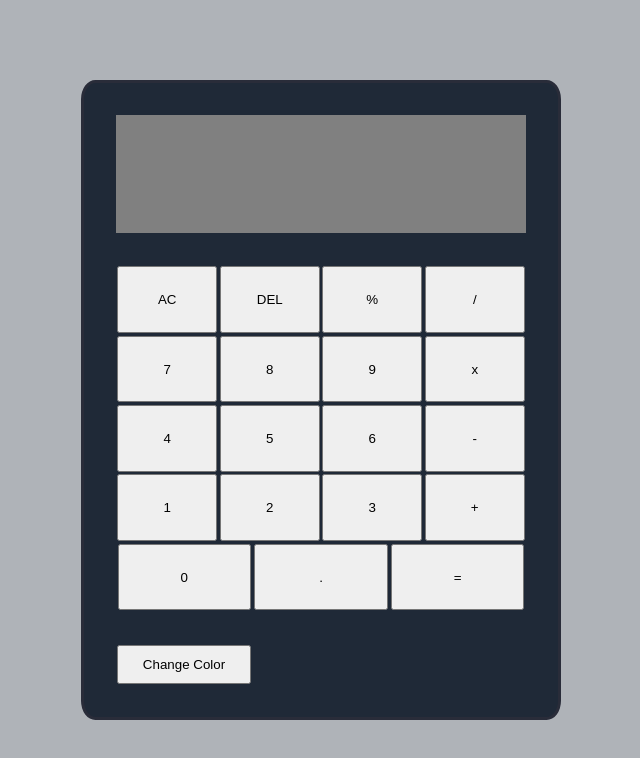
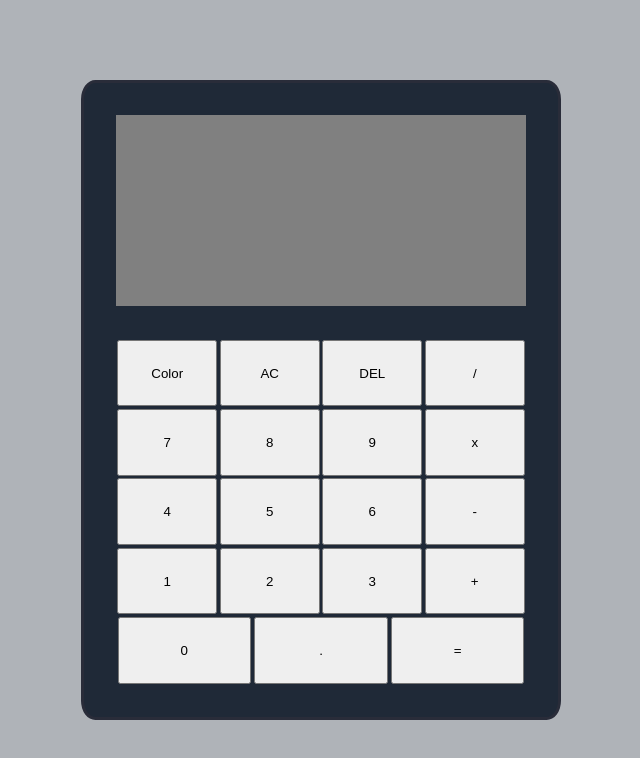
Before and after one commit to dean-ferreira/module-316, a plain HTML site: page index.html in a window 1280 px wide. Shown: the whole page, without its empty margins (319-959 px from the left). Drawn offline with Linux system fonts and the light colour scheme.

Commit message:
Add Color button

```diff
--- a/index.html
+++ b/index.html
@@ -1,5 +1,6 @@
 <!DOCTYPE html>
 <html lang="en">
+
 <head>
     <meta charset="UTF-8" />
     <meta name="viewport" content="width=device-width, initial-scale=1.0" />
@@ -15,10 +16,9 @@
             <div data-curr-op class="current-op"></div>
         </div>
         <div class="buttons">
-                <div class="row">
+            <div id="first-row" class="row">
                 <button data-ac>AC</button>
                 <button data-del>DEL</button>
-                    <button data-operation>%</button>
                 <button data-operation>/</button>
             </div>
             <div class="row">
@@ -47,4 +47,5 @@
         </div>
     </div>
 </body>
+
 </html>
--- a/src/Calculator.js
+++ b/src/Calculator.js
@@ -53,9 +53,6 @@ export class Calculator {
                 break;
             case '/':
                 result = prev / current;
-                break;
-            case '%':
-                result = current / 100;
                 break;
             default:
                 return;
--- a/src/index.js
+++ b/src/index.js
@@ -1,7 +1,7 @@
 import { Calculator } from './Calculator.js';
 
 // Constants and Variables
-const calcBody = document.getElementById('calculator');
+const firstRow = document.getElementById('first-row');
 const numButtons = document.querySelectorAll('[data-num');
 const operationButtons = document.querySelectorAll('[data-operation]');
 const equalsButton = document.querySelector('[data-equal]');
@@ -16,8 +16,9 @@ const calculator = new Calculator(
 );
 
 const changeColorButton = document.createElement('button');
-changeColorButton.innerText = 'Change Color';
-calcBody.appendChild(changeColorButton);
+changeColorButton.innerText = 'Color';
+
+firstRow.insertBefore(changeColorButton, firstRow.firstChild);
 
 // Event Listeners
 numButtons.forEach((button) => {
```
Lines whose indentation alone changed are shown as unchanged.
